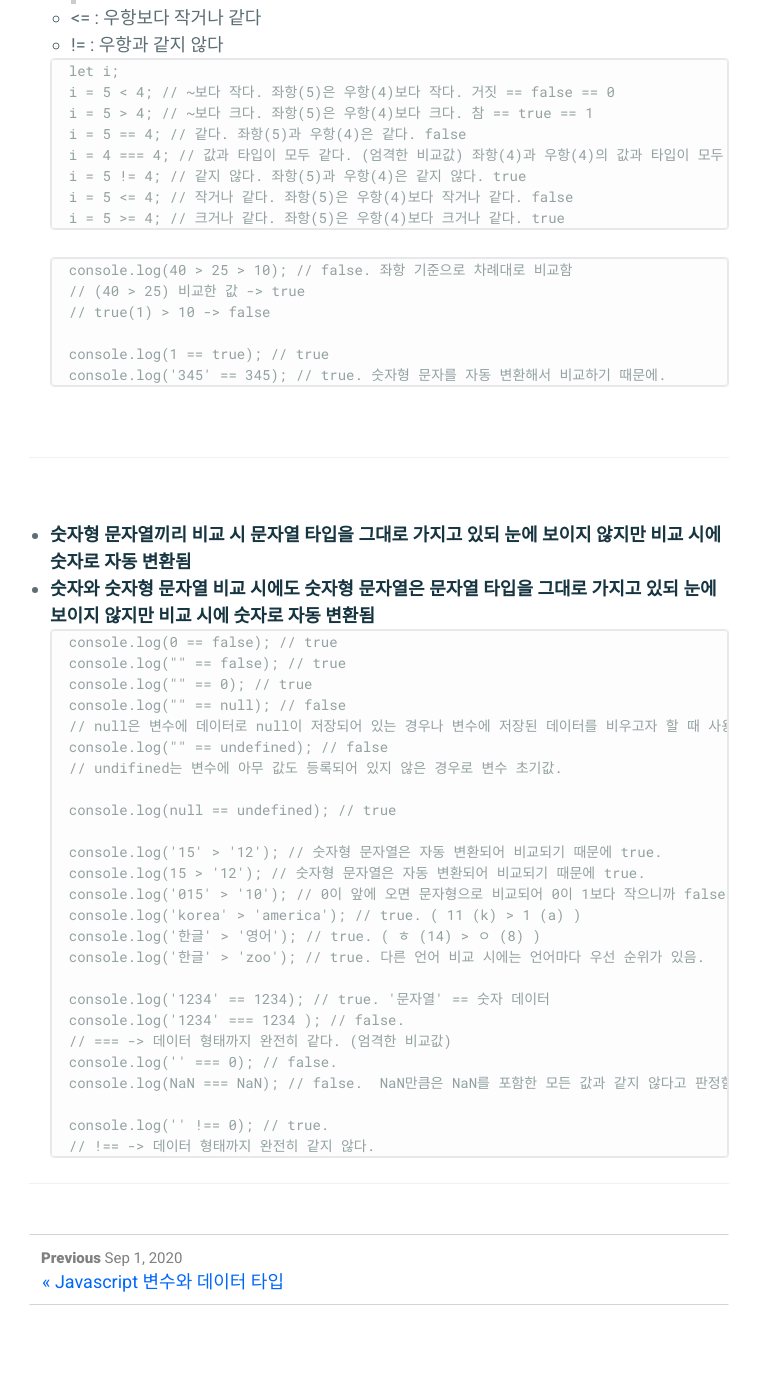
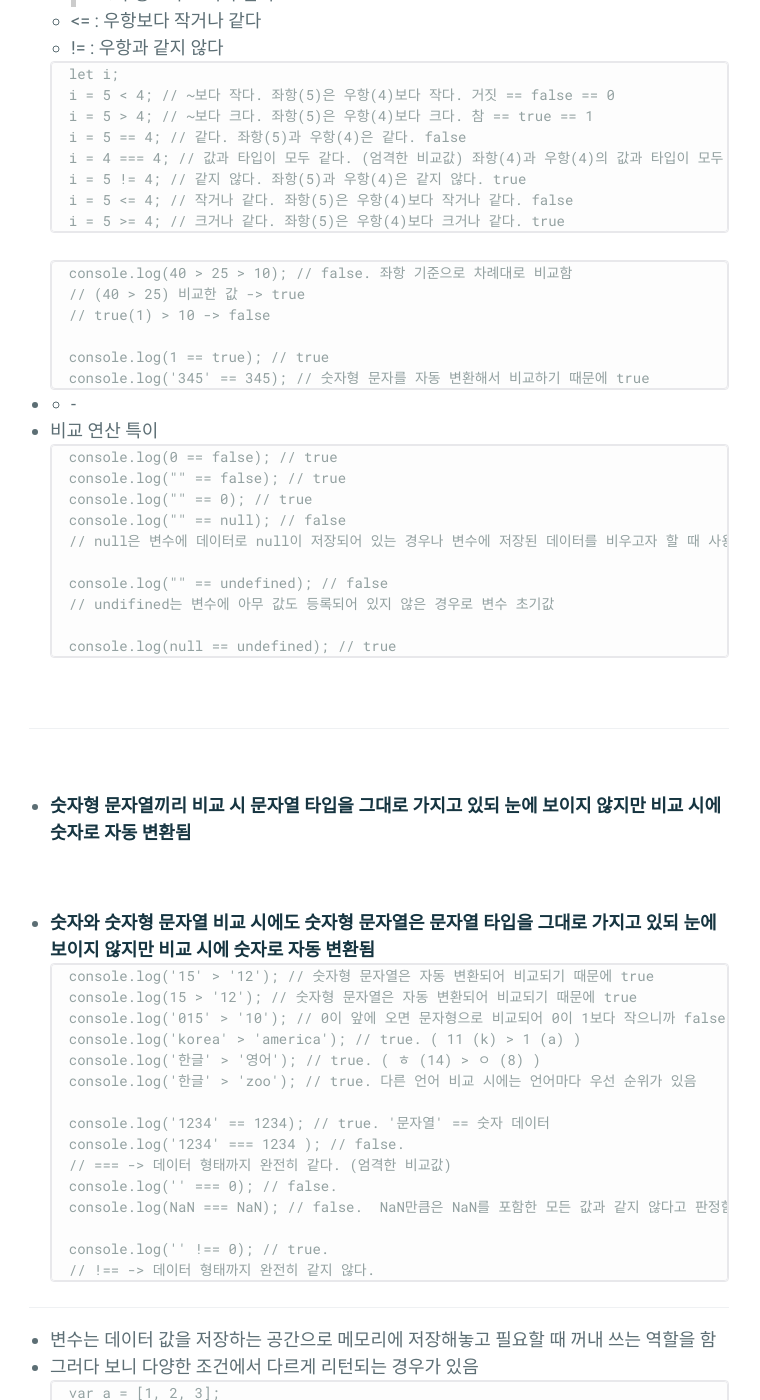
Before and after one commit to absolutelyfullycapable/absolutelyfullycapable.github.io, a Jekyll site: the page built from _posts/2020-09-03-javascript-연산자.md, in a window 1280 px wide and 1400 px high, scrolled down 5105 px. Shown: the whole window, without its empty margins (261-1021 px from the left). Built offline with Jekyll 4.4.1, drawn with Linux system fonts in a browser that asks for light colours; some of the changed text lies outside the part shown.

Commit message:
add post content

````diff
--- a/_posts/2020-09-03-javascript-연산자.md
+++ b/_posts/2020-09-03-javascript-연산자.md
@@ -243,24 +243,23 @@ const b = '다음 수의 합은? ' + 11 + 22; // 문자열 + 숫자 + 숫자 >>
 
     - 활용 예제
 
-![Alt text](eximg.png)
+<img src="eximg.png" width="25%" height="25%"></img><br/>
+
 위와 같은 목록 형식도 대입 연산자를 활용하여 만들기 가능
 
-	```
-		<script>
-    		window.onload = function(){ // 문서 준비 이벤트
-            let list = ""; // 변수를 빈 문자열로 초기화
+        <script>
+        window.onload = function(){ // 문서 준비 이벤트
+        let list = ""; // 변수를 빈 문자열로 초기화
 
-            list += "<ul>"; // "" + <ul> -> <ul>
-            list += "    <li>HTML5</li>"; // <ul> + <li>html5></li> -> <ul><li>html5</li>
-            list += "    <li>CSS3</li>"; // <ul><li>html5</li> + <li>CSS3</li> -> <ul><li>html5</li><li>CSS3</li>
-            list += "    <li>Javascript</li>"; // <ul><li>html5</li><li>CSS3</li> + <li>javascript</li> -> <ul><li>html5</li><li>CSS3</li><li>javascript</li>
-            list += "</ul>"; // <ul><li>html5</li><li>CSS3</li><li>javascript</li> + </ul> -> <ul><li>html5</li><li>CSS3</li><li>javascript</li></ul>
+        list += "<ul>"; // "" + <ul> -> <ul>
+        list += "    <li>HTML5</li>"; // <ul> + <li>html5></li> -> <ul><li>html5</li>
+        list += "    <li>CSS3</li>"; // <ul><li>html5</li> + <li>CSS3</li> -> <ul><li>html5</li><li>CSS3</li>
+        list += "    <li>Javascript</li>"; // <ul><li>html5</li><li>CSS3</li> + <li>javascript</li> -> <ul><li>html5</li><li>CSS3</li><li>javascript</li>
+        list += "</ul>"; // <ul><li>html5</li><li>CSS3</li><li>javascript</li> + </ul> -> <ul><li>html5</li><li>CSS3</li><li>javascript</li></ul>
 
-            document.body.innerHTML = list; // 문서 노드 안의 바디노드 안에 html 구조를 작성
-            }
+        document.body.innerHTML = list; // 문서 노드 안의 바디노드 안에 html 구조를 작성
+                }
         </script>
-	```
 
 <br/>
 - - -
@@ -300,35 +299,42 @@ const b = '다음 수의 합은? ' + 11 + 22; // 문자열 + 숫자 + 숫자 >>
     // true(1) > 10 -> false
 
     console.log(1 == true); // true
-    console.log('345' == 345); // true. 숫자형 문자를 자동 변환해서 비교하기 때문에.
+    console.log('345' == 345); // 숫자형 문자를 자동 변환해서 비교하기 때문에 true
 	```
+- - -
+
+- 비교 연산 특이
+
+    ```
+    console.log(0 == false); // true
+    console.log("" == false); // true
+    console.log("" == 0); // true
+    console.log("" == null); // false
+    // null은 변수에 데이터로 null이 저장되어 있는 경우나 변수에 저장된 데이터를 비우고자 할 때 사용
+
+    console.log("" == undefined); // false
+    // undifined는 변수에 아무 값도 등록되어 있지 않은 경우로 변수 초기값
+
+    console.log(null == undefined); // true
+    ```
 
 <br/>
 - - -
 <br/>
 
 - **숫자형 문자열끼리 비교 시 문자열 타입을 그대로 가지고 있되 눈에 보이지 않지만 비교 시에 숫자로 자동 변환됨**
+
 <br/>
 
 - **숫자와 숫자형 문자열 비교 시에도 숫자형 문자열은 문자열 타입을 그대로 가지고 있되 눈에 보이지 않지만 비교 시에 숫자로 자동 변환됨**
 
     ```
-    console.log(0 == false); // true
-    console.log("" == false); // true
-    console.log("" == 0); // true
-    console.log("" == null); // false
-	// null은 변수에 데이터로 null이 저장되어 있는 경우나 변수에 저장된 데이터를 비우고자 할 때 사용.
-    console.log("" == undefined); // false
-    // undifined는 변수에 아무 값도 등록되어 있지 않은 경우로 변수 초기값.
-
-    console.log(null == undefined); // true
-
-    console.log('15' > '12'); // 숫자형 문자열은 자동 변환되어 비교되기 때문에 true.
-    console.log(15 > '12'); // 숫자형 문자열은 자동 변환되어 비교되기 때문에 true.
-    console.log('015' > '10'); // 0이 앞에 오면 문자형으로 비교되어 0이 1보다 작으니까 false.
+    console.log('15' > '12'); // 숫자형 문자열은 자동 변환되어 비교되기 때문에 true
+    console.log(15 > '12'); // 숫자형 문자열은 자동 변환되어 비교되기 때문에 true
+    console.log('015' > '10'); // 0이 앞에 오면 문자형으로 비교되어 0이 1보다 작으니까 false
     console.log('korea' > 'america'); // true. ( 11 (k) > 1 (a) )
     console.log('한글' > '영어'); // true. ( ㅎ (14) > ㅇ (8) )
-    console.log('한글' > 'zoo'); // true. 다른 언어 비교 시에는 언어마다 우선 순위가 있음.
+    console.log('한글' > 'zoo'); // true. 다른 언어 비교 시에는 언어마다 우선 순위가 있음
 
     console.log('1234' == 1234); // true. '문자열' == 숫자 데이터
 	console.log('1234' === 1234 ); // false.
@@ -341,3 +347,67 @@ const b = '다음 수의 합은? ' + 11 + 22; // 문자열 + 숫자 + 숫자 >>
 	```
 
 - - -
+
+- 변수는 데이터 값을 저장하는 공간으로 메모리에 저장해놓고 필요할 때 꺼내 쓰는 역할을 함
+- 그러다 보니 다양한 조건에서 다르게 리턴되는 경우가 있음
+
+	```
+	var a = [1, 2, 3];
+	var b = [1, 2, 3];
+	console.log(a == b); // >> 각 배열에 같은 데이터가 담겨 있지만 메모리에서 차지하는 위치, 즉 저장 위치가 달라 false
+	```
+
+<br/>
+- - -
+<br/>
+
+### **4. 논리 연산자**
+
+- 주어진 조건을 논리적으로 연산하여 참(true) 또는 거짓(false)을 반환
+- 두 개 이상의 값을 비교
+- 기호
+	- 논리곱 연산자: &&
+		- A 조건 && B 조건 >> A의 조건과 B의 조건이 **모두** 만족시킬 때 true
+
+        ```
+		const a = 10, b = 20;
+        console.log(a >= 10 && b == 20); // true
+        console.log(a > 10 && b == 20); // false
+		```
+
+	<br/>
+
+	- 논리합 연산자: ||
+		- A 조건 || B 조건 >> A의 조건과 B의 조건 중 **하나만** 만족시킬 때 true
+
+        ```
+        const a = 10, b = 20;
+        console.log(a > 10 || b == 20); // true
+        ```
+
+	<br/>
+
+	- 논리 부정 연산자: !
+		- !A 조건: A 조건이 아니면 true
+
+        ```
+        const a = 10, b = 20;
+        console.log(b == 10); // false
+        console.log(!(b == 10)); // 상수 b는 10과 같지 않지 않기 때문에 true
+        console.log(!(a == 10)); // 상수 a는 10과 같지 않다는 게 맞지 않기 때문에 false
+        ```
+
+<br/>
+- - -
+<br/>
+
+### **5. 조건 연산자**
+
+- 조건식을 판별하여 참(true)이냐 거짓(false)이냐에 따라 다음 문장을 선택적으로 실행하는 연산자
+- 삼항 연산자
+	- 첫 번째 피연산자를 조건식으로 평가한 후 그 결과가 참(true)이면 두 번째 피연산자 값으로 삼고, 거짓(false)이면 세 번째 피연산자를 값으로 삼음
+- 예시: 변수 a와 b의 값을 비교하여 a > b가 참이면 a, 거짓이면 b를 변수 c에 대입하는 수식
+
+	```
+	c = (a > b) ? a : b;
+	```
````
